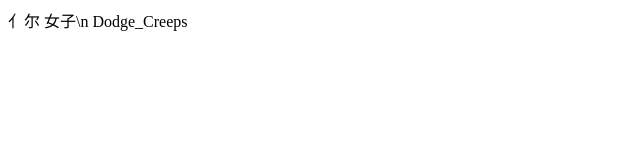
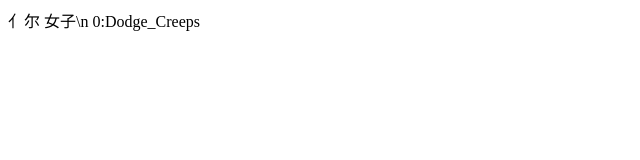
Before and after one commit to Zindalx00/test, a plain HTML site: page index.html in a window 1280 px wide. Shown: the full height of the page, 0-640 px from the left. Drawn offline with Linux system fonts and the light colour scheme.

Commit message:
Update index.html

```diff
--- a/index.html
+++ b/index.html
@@ -1,3 +1,3 @@
 <p>亻尔 女子\n
-  Dodge_Creeps
+  0:Dodge_Creeps
 </p>
```
